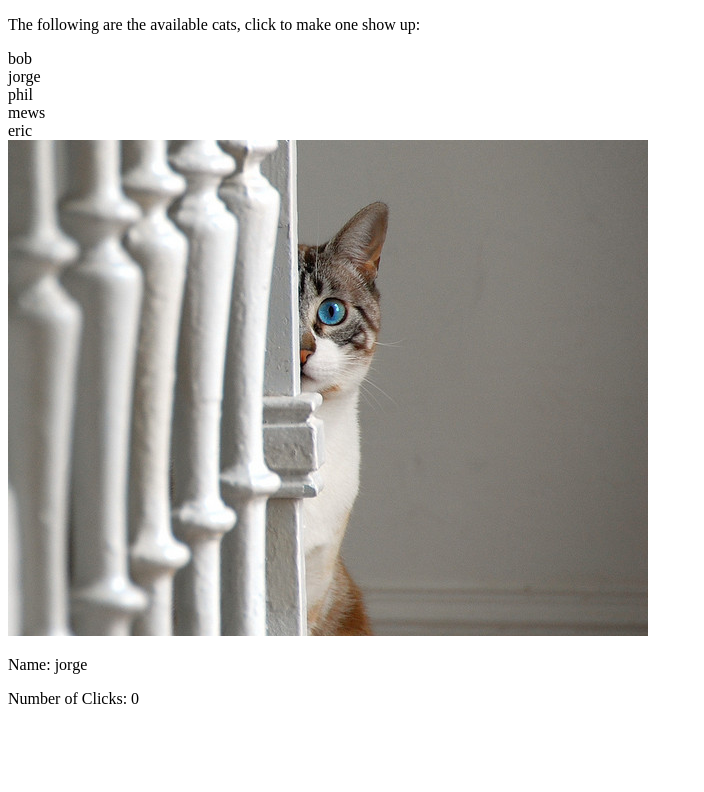
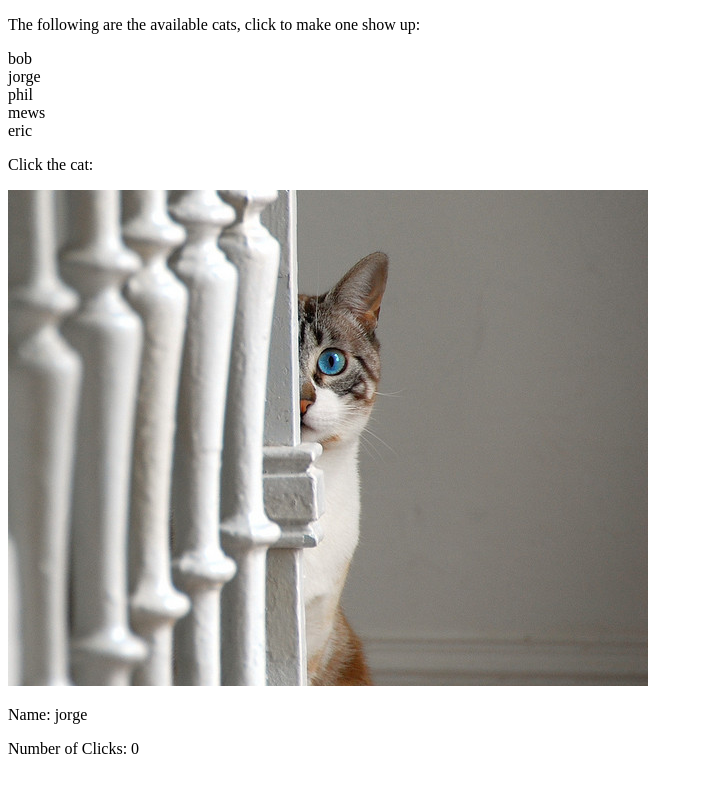
Before and after one commit to kritoke/cat-clicker, a plain HTML site: page index.html in a window 1280 px wide. Both pictures are taken after a click on the element 640 px from the left and 78 px from the top of the page. Shown: the whole page, without its empty margins (0-704 px from the left). Drawn offline with nearby package versions, Linux system fonts and the light colour scheme.

Commit message:
Added new class to contain photo to click

```diff
--- a/index.html
+++ b/index.html
@@ -10,6 +10,8 @@
     <div class="cat-container">
         <div class="cat-picker">
         </div>
+        <div class="cat-clicker">
+        </div>
     </div>
     <script src="https://code.jquery.com/jquery-3.2.1.min.js"></script>
     <script src="js/app.js"></script>
--- a/js/app.js
+++ b/js/app.js
@@ -1,5 +1,6 @@
 const $catContainerClass = $('.cat-container');
 const $catPickerClass = $('.cat-picker');
+const $catClickerClass = $('.cat-clicker');
 var cats = []; // array to store all the cats
 
 class Cat {
@@ -21,7 +22,7 @@ class Cat {
         var captionHTML = `<figcaption><p>Name: ${this.name}</p>
         <p>Number of Clicks: <span class="${this.name}-click-counts">${this.clicks}</span></p>
         </figcaption>`;
-        $catContainerClass.append(imgHTML + captionHTML);
+        $catClickerClass.html(catHTML + imgHTML + captionHTML);
     }
 
     updateClicks() {
@@ -30,6 +31,7 @@ class Cat {
 
 }
 
+// create five cats
 new Cat('bob', 'img/catphoto.jpg');
 new Cat('jorge', 'img/catphoto2.jpg');
 new Cat('phil', 'img/catphoto3.jpg');
```
